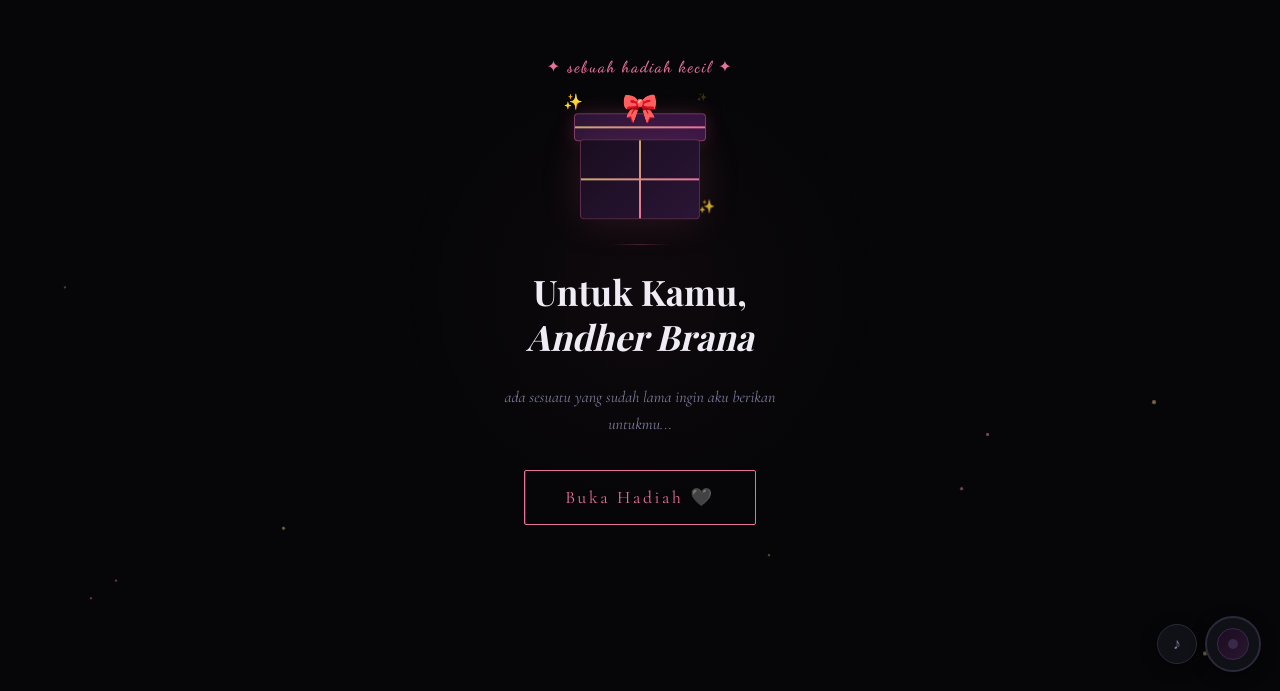
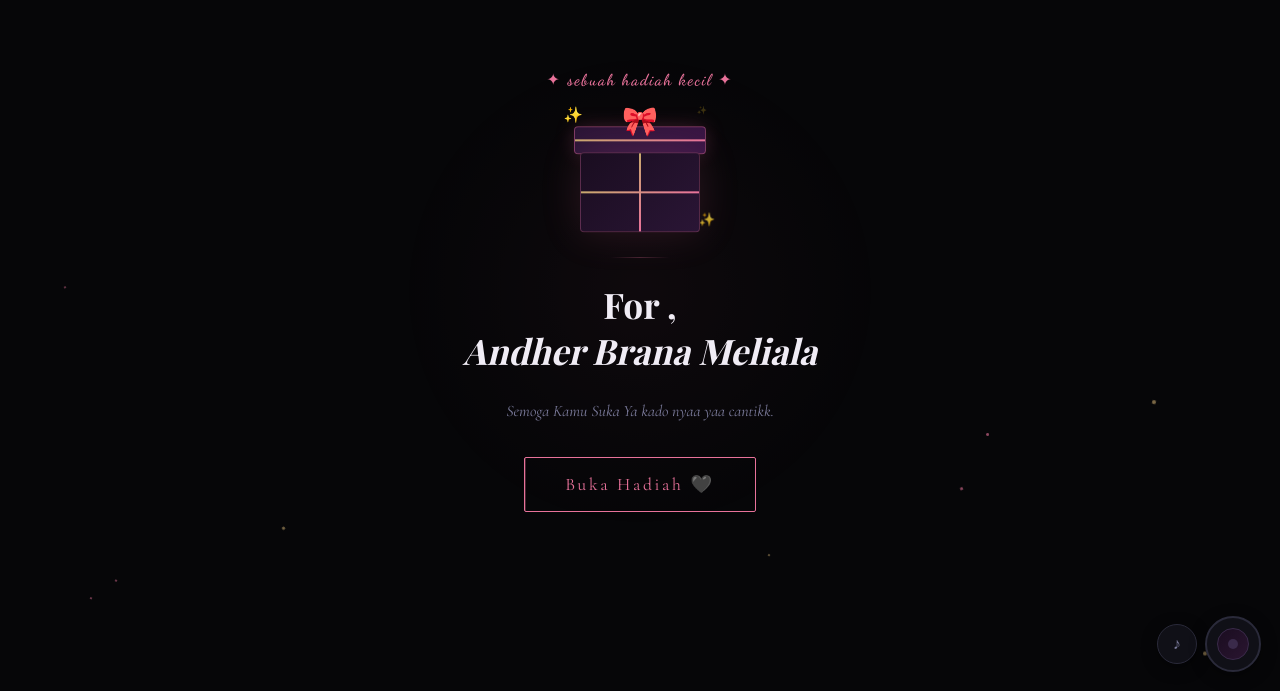
Before and after one commit to anggaaarya/AndherGift, a React (Vite) app: page / in a window 1280 px wide. Shown: the part 109-800 px from the top of the page. Built offline with nearby package versions, Linux system fonts and the light colour scheme; a web font is replaced by a local one.

Commit message:
Text Baru di SplashPage

```diff
--- a/src/pages/SplashPage.jsx
+++ b/src/pages/SplashPage.jsx
@@ -120,11 +120,11 @@ export default function SplashPage() {
           <div style={{ width: 60, height: 1, background: 'linear-gradient(to right, transparent, #e8729a44, transparent)' }} />
 
           <h1 style={{ fontFamily: "'Playfair Display', serif", fontSize: 'clamp(1.6rem, 5vw, 2.2rem)', color: '#f0ecf5', lineHeight: 1.3 }}>
-            Untuk Kamu,<br/><em>Andher Brana</em>
+            For ,<br/><em>Andher Brana Meliala</em>
           </h1>
 
           <p style={{ fontFamily: "'Cormorant Garamond', serif", fontStyle: 'italic', fontSize: '1rem', color: '#7a7a9a', maxWidth: 280, lineHeight: 1.7 }}>
-            ada sesuatu yang sudah lama ingin aku berikan untukmu...
+            Semoga Kamu Suka Ya kado nyaa yaa cantikk.
           </p>
 
           <button
```
